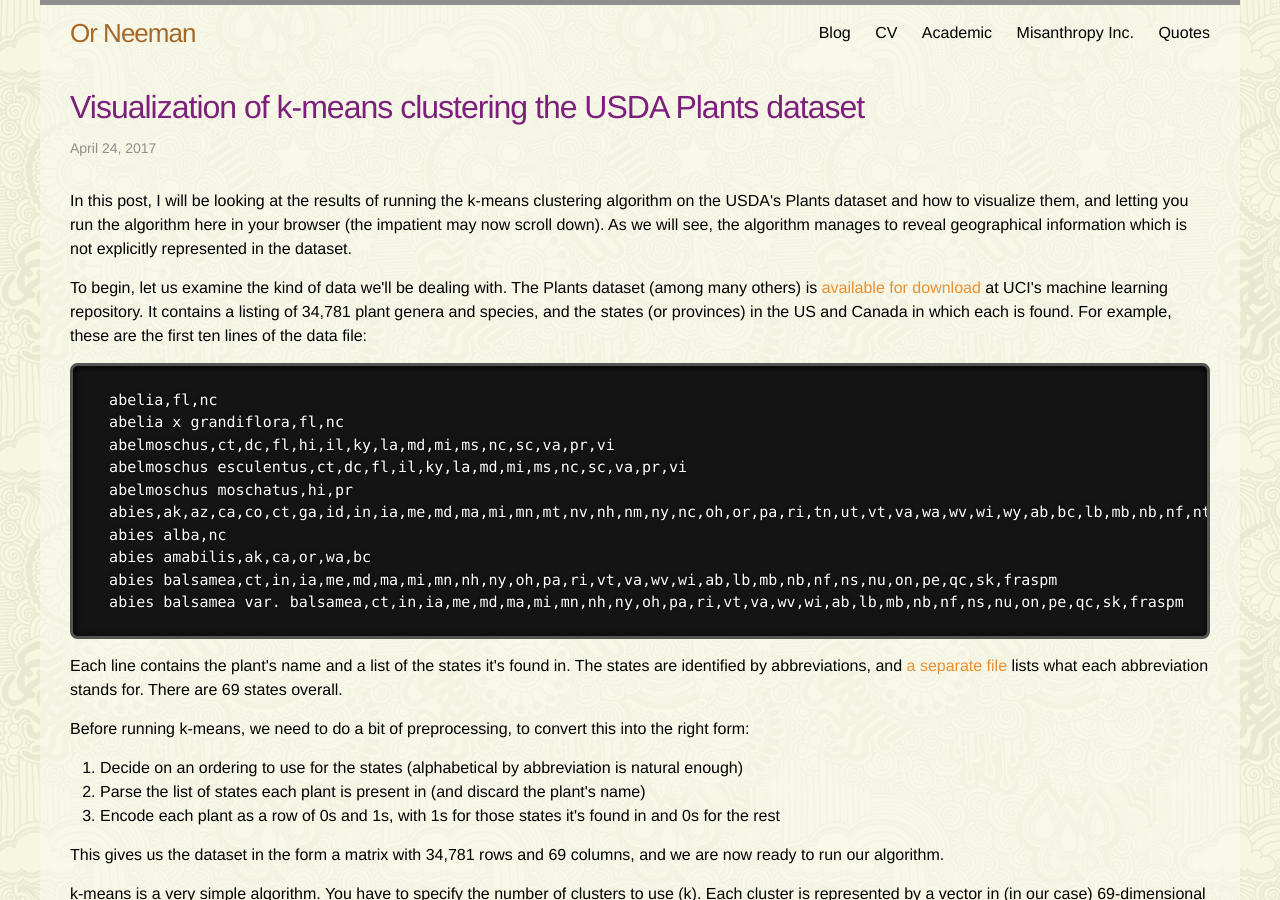
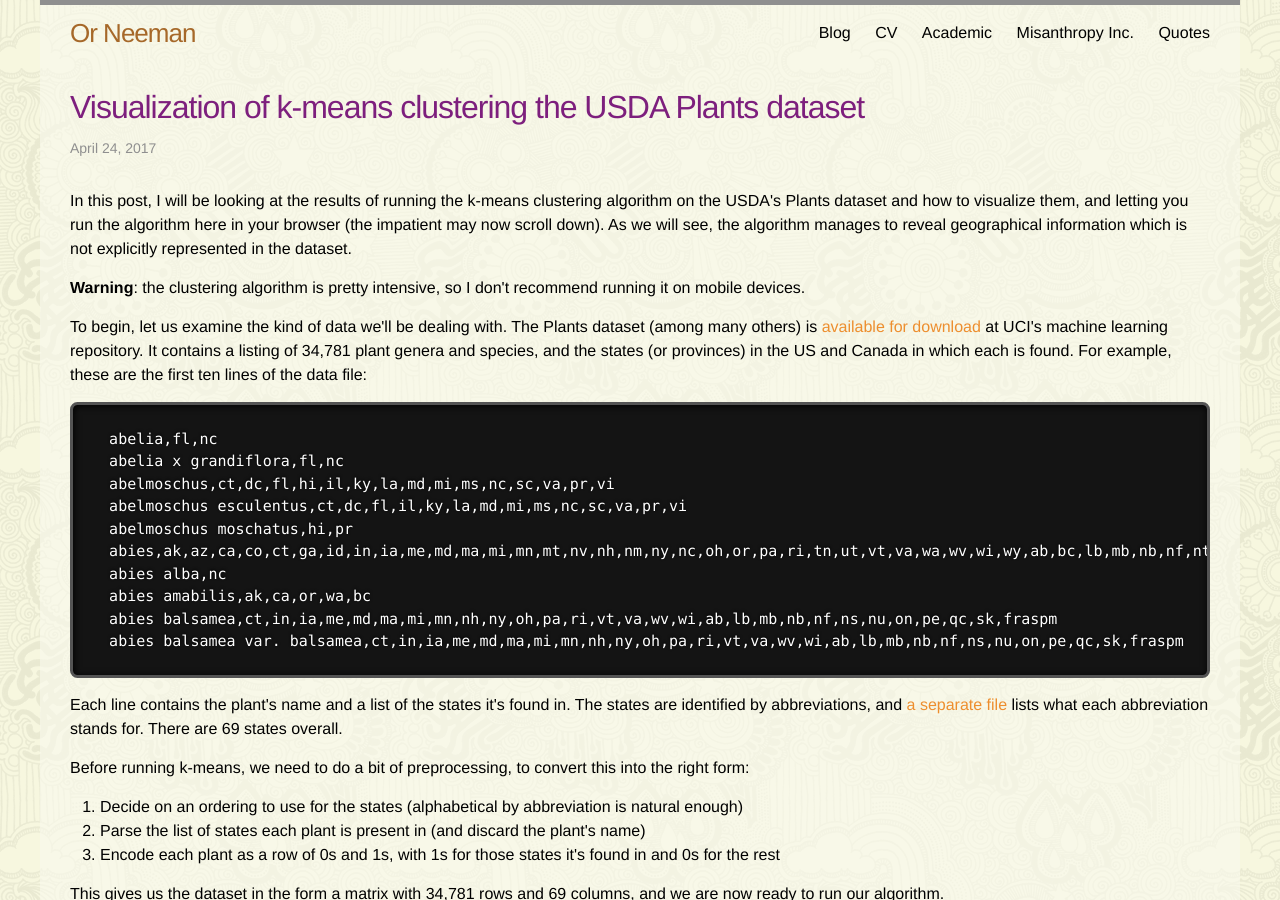
Before and after one commit to oneeman/oneeman.github.io, a Jekyll site: the page built from _posts/2017-04-24-plants-k-means-clustering.html, in a window 1280 px wide and 900 px high. Built offline with Jekyll 4.4.1, drawn with Linux system fonts in a browser that asks for light colours.

Commit message:
Small html tweaks

```diff
--- a/_posts/2017-04-24-plants-k-means-clustering.html
+++ b/_posts/2017-04-24-plants-k-means-clustering.html
@@ -9,6 +9,10 @@ categories: blog
   <p>
     In this post, I will be looking at the results of running the k-means clustering algorithm on the USDA's Plants dataset and how to visualize them, and letting you run the algorithm here in your browser (the impatient may now scroll down).
     As we will see, the algorithm manages to reveal geographical information which is not explicitly represented in the dataset.
+
+  </p>
+  <p>
+    <strong>Warning</strong>: the clustering algorithm is pretty intensive, so I don't recommend running it on mobile devices.
   </p>
   <p>
     To begin, let us examine the kind of data we'll be dealing with.
--- a/blog.html
+++ b/blog.html
@@ -6,7 +6,7 @@ excerpt: Machine learning blog
 permalink: /blog/
 ---
 
-<p>Just some blog posts about machine learning.</p>
+<p>Just some blog posts about machine learning, etc.</p>
 
 <ul class="post-list">
   {% for post in site.posts %}
```
